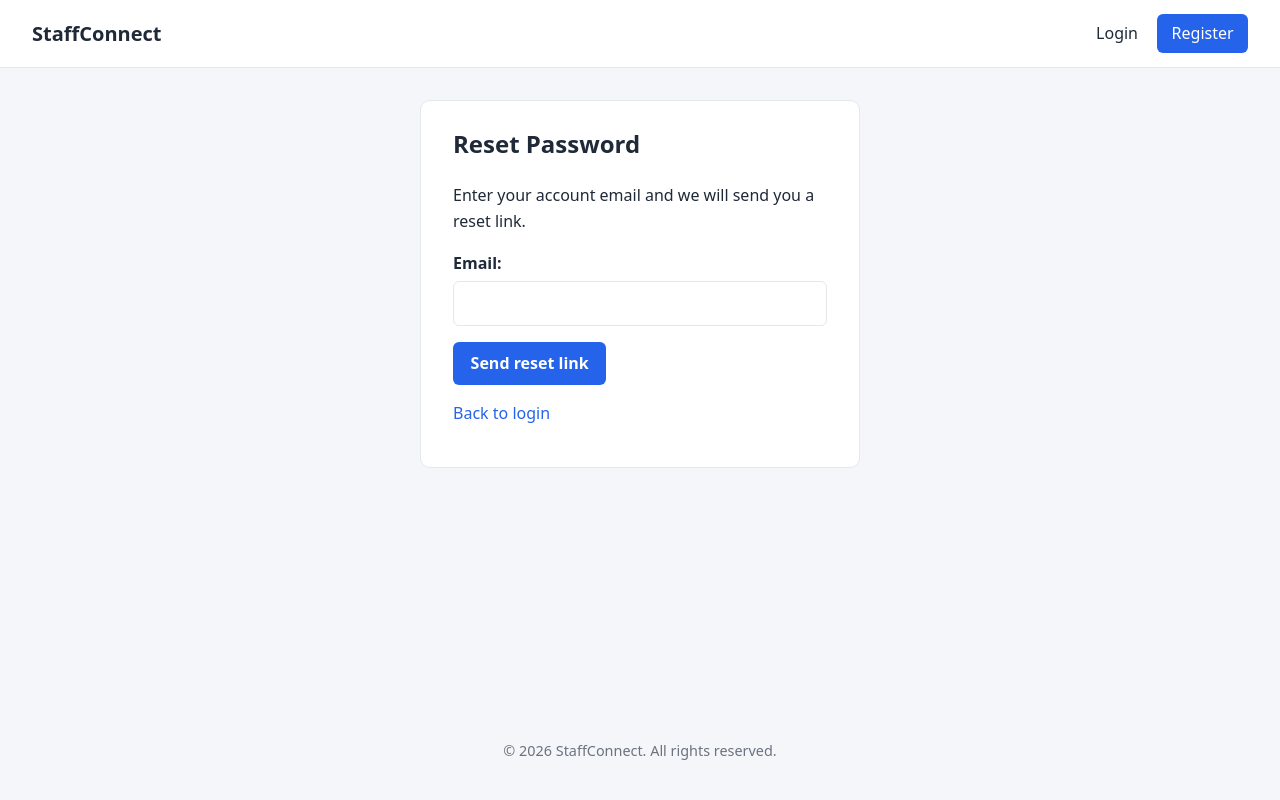
After one commit to ZeinaZayed4/staffconnect, a Django app: page /users/password-reset/ in a window 1280 px wide. The commit adds this page. Run offline with Django 4.2, Linux system fonts and the light colour scheme.

Commit message:
Add password reset flow with env based email settings

```diff
--- a/templates/users/login.html
+++ b/templates/users/login.html
@@ -11,6 +11,7 @@
         {{ form.as_p }}
         <button type="submit" class="button">Log in</button>
     </form>
+    <p><a href="{% url 'users:password_reset' %}">Forgot your password?</a></p>
     <p>New here? <a href="{% url 'users:register' %}">Create an account</a></p>
 </section>
 {% endblock %}
--- /dev/null
+++ b/templates/users/password_reset.html
@@ -0,0 +1,16 @@
+{% extends "base.html" %}
+
+{% block title %}Reset Password | StaffConnect{% endblock %}
+
+{% block content %}
+<section class="form-card">
+    <h1>Reset Password</h1>
+    <p>Enter your account email and we will send you a reset link.</p>
+    <form method="post" novalidate>
+        {% csrf_token %}
+        {{ form.as_p }}
+        <button type="submit" class="button">Send reset link</button>
+    </form>
+    <p><a href="{% url 'users:login' %}">Back to login</a></p>
+</section>
+{% endblock %}
--- a/users/urls.py
+++ b/users/urls.py
@@ -1,5 +1,6 @@
-from django.urls import path
+from django.urls import path, reverse_lazy
 from .views import register, login_view, logout_view, profile
+from django.contrib.auth.views import PasswordResetView, PasswordResetDoneView, PasswordResetConfirmView, PasswordResetCompleteView
 
 app_name = "users"
 
@@ -8,4 +9,35 @@ urlpatterns = [
     path("login/", login_view, name="login"),
     path("logout/", logout_view, name="logout"),
     path("profile/", profile, name="profile"),
+    path(
+        "password-reset/",
+        PasswordResetView.as_view(
+            template_name="users/password_reset.html",
+            email_template_name="users/password_reset_email.txt",
+            success_url=reverse_lazy("users:password_reset_done"),
+        ),
+        name="password_reset",
+    ),
+    path(
+        "password-reset/done/",
+        PasswordResetDoneView.as_view(
+            template_name="users/password_reset_done.html",
+        ),
+        name="password_reset_done",
+    ),
+    path(
+        "password-reset-confirm/<uidb64>/<token>/",
+        PasswordResetConfirmView.as_view(
+            template_name="users/password_reset_confirm.html",
+            success_url=reverse_lazy("users:password_reset_complete"),
+        ),
+        name="password_reset_confirm",
+    ),
+    path(
+        "password-reset-complete/",
+        PasswordResetCompleteView.as_view(
+            template_name="users/password_reset_complete.html",
+        ),
+        name="password_reset_complete",
+    ),
 ]
```
Also changed, not shown: config/settings.py (+10 -0 lines), templates/users/password_reset_complete.html (added, +11 -0 lines), templates/users/password_reset_confirm.html (added, +20 -0 lines), templates/users/password_reset_done.html (added, +14 -0 lines), templates/users/password_reset_email.txt (added, +14 -0 lines), 1 other file.
